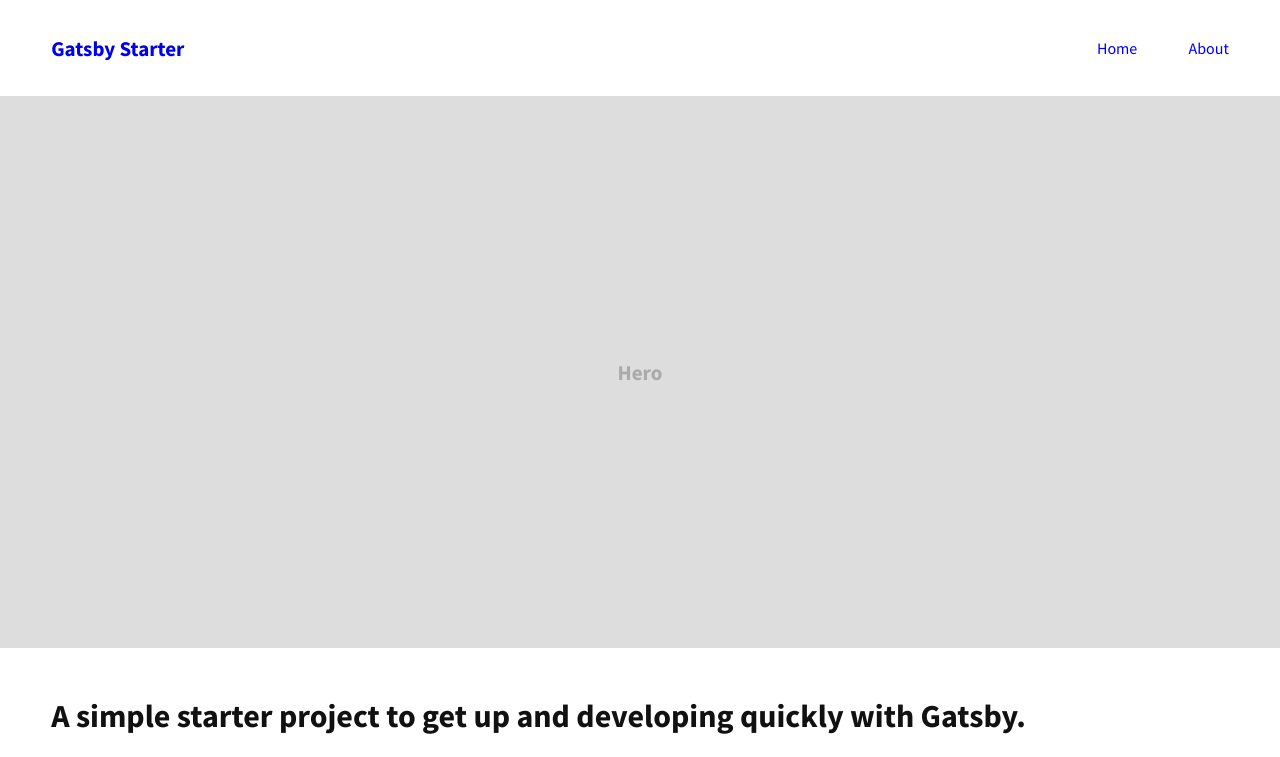
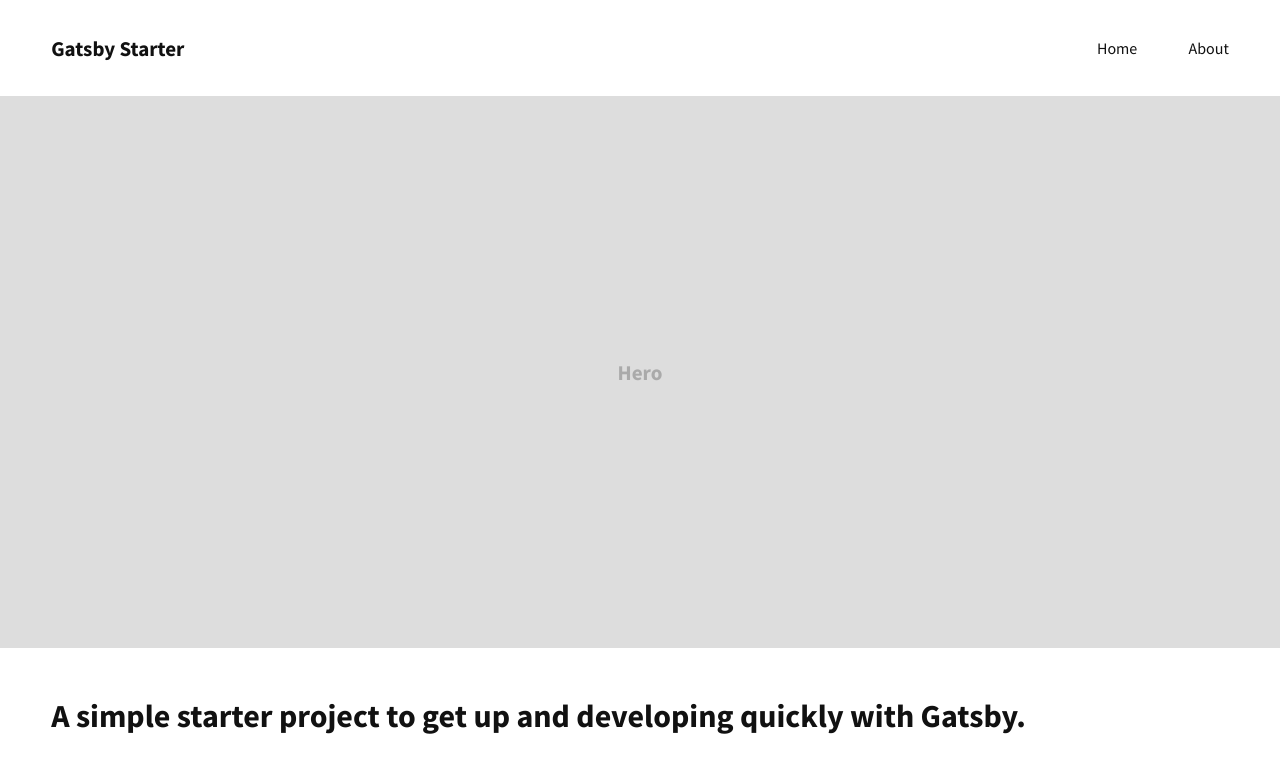
Before and after one commit to piersolenski/gatsby-starter, a Gatsby site: page / in a window 1280 px wide. Shown: the top 757 px of the page. Built offline with nearby package versions, Linux system fonts and the light colour scheme; Gatsby itself is replaced by a stand-in of ours.

Commit message:
Add some global style tweaks

```diff
--- a/src/utils/globalStyles.js
+++ b/src/utils/globalStyles.js
@@ -25,11 +25,6 @@ export default createGlobalStyle`
     background-repeat: no-repeat;
   }
 
-  ::selection {
-    color: ${({ theme }) => theme.colors.white};
-    background: ${({ theme }) => theme.colors.black};
-  }
-
   html {
     font-family: SourceSansPro;
     color: ${props => props.theme.colors.black};
@@ -52,7 +47,13 @@ export default createGlobalStyle`
   }
 
   a {
+    color: inherit;
     text-decoration: none;
+  }
+
+  figure,
+  blockquote {
+    margin: 0;
   }
 
   input,
@@ -65,4 +66,14 @@ export default createGlobalStyle`
   textarea {
     resize: vertical;
   }
+
+  address {
+    font-style: normal;
+    white-space: pre;
+  }
+
+  ::selection {
+    color: ${({ theme }) => theme.colors.white};
+    background: ${({ theme }) => theme.colors.black};
+  }
 `;
```
